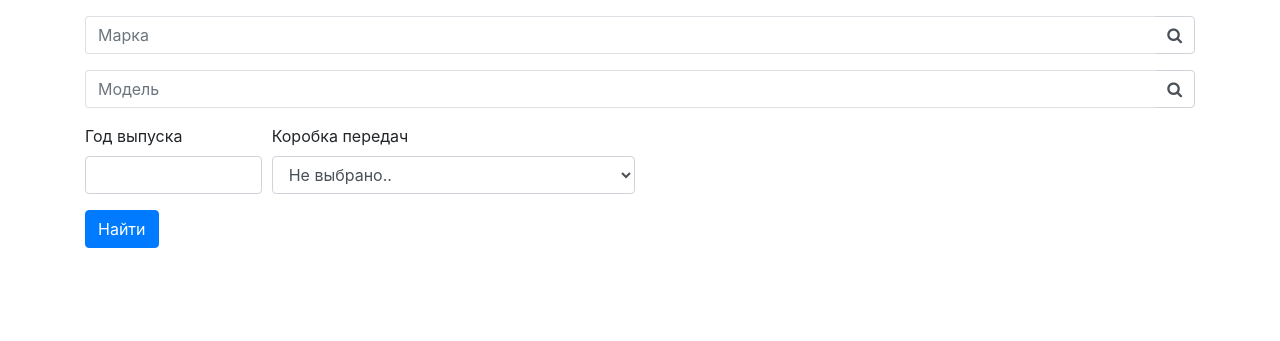
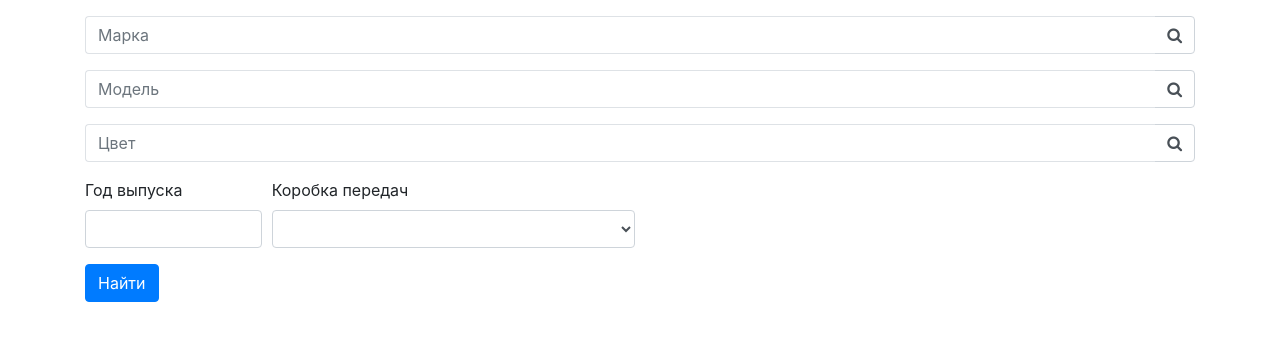
Before and after one commit to eternityxxxx/D10.9, a Django app: template car/templates/index.html in a window 1280 px wide. Shown: the part 76-417 px from the top of the page. Run offline with Django 3.2, Linux system fonts and the light colour scheme; the template is opened without the code that fills it, so the values that code supplies are empty; some libraries are stand-ins or nearby versions; some web fonts are replaced.

Commit message:
Add search

```diff
--- a/car/templates/index.html
+++ b/car/templates/index.html
@@ -33,11 +33,11 @@
 
     <main>
         <div class="container mt-3">
-             <form method="GET" action=".">
+             <form method="GET" action="{% url 'car_search' %}">
                 <div class="form-row">
                     <div class="form-group col-12">
                         <div class="input-group">
-                            <input class="form-control py-2 border-right-0 border" type="search" name="id_exact" placeholder="Марка" />
+                            <input class="form-control py-2 border-right-0 border" type="search" name="make" placeholder="Марка" />
                             <span class="input-group-append">
                                 <div class="input-group-text bg-transparent">
                                     <i class="fa fa-search"></i>
@@ -49,7 +49,19 @@
                 <div class="form-row">
                     <div class="form-group col-12">
                         <div class="input-group">
-                            <input class="form-control py-2 border-right-0 border" type="search" name="title_or_author" placeholder="Модель" />
+                            <input class="form-control py-2 border-right-0 border" type="search" name="model" placeholder="Модель" />
+                            <span class="input-group-append">
+                                <div class="input-group-text bg-transparent">
+                                    <i class="fa fa-search"></i>
+                                </div>
+                            </span>
+                        </div>
+                    </div>
+                </div>
+                <div class="form-row">
+                    <div class="form-group col-12">
+                        <div class="input-group">
+                            <input class="form-control py-2 border-right-0 border" type="search" name="color" placeholder="Цвет"/>
                             <span class="input-group-append">
                                 <div class="input-group-text bg-transparent">
                                     <i class="fa fa-search"></i>
@@ -60,13 +72,13 @@
                 </div>
                 <div class="form-row">
                   <div class="form-group col-md-2 col-lg-2">
-                    <label for="viewCountMin">Год выпуска</label>
-                    <input type="number" min=1998 max="2020" class="form-control" id="viewCountMin" placeholder="" name="view_count_min">
+                    <label for="year">Год выпуска</label>
+                    <input type="number" min=1998 max="2020" class="form-control" id="year" placeholder="" name="year">
                   </div>
                   <div class="form-group col-md-4">
-                    <label for="category">Коробка передач</label>
-                    <select id="category" class="form-control" name="category">
-                      <option selected>Не выбрано..</option>
+                    <label for="transmission">Коробка передач</label>
+                    <select id="transmission" class="form-control" name="transmission">
+                      <option selected></option>
                       <option value="1">Механика</option>
                       <option value="2">Автомат</option>
                       <option value="3">Робот</option>
--- a/car/urls.py
+++ b/car/urls.py
@@ -1,7 +1,8 @@
 from django.urls import path
-from .views import CarListView
+from .views import CarListView, CarLSearchView
 
 
 urlpatterns = [
     path('list/', CarListView.as_view(), name='car_list'),
+    path('search/', CarLSearchView.as_view(), name='car_search')
 ]
```
Also changed, not shown: car/views.py (+22 -0 lines), db.sqlite3.
